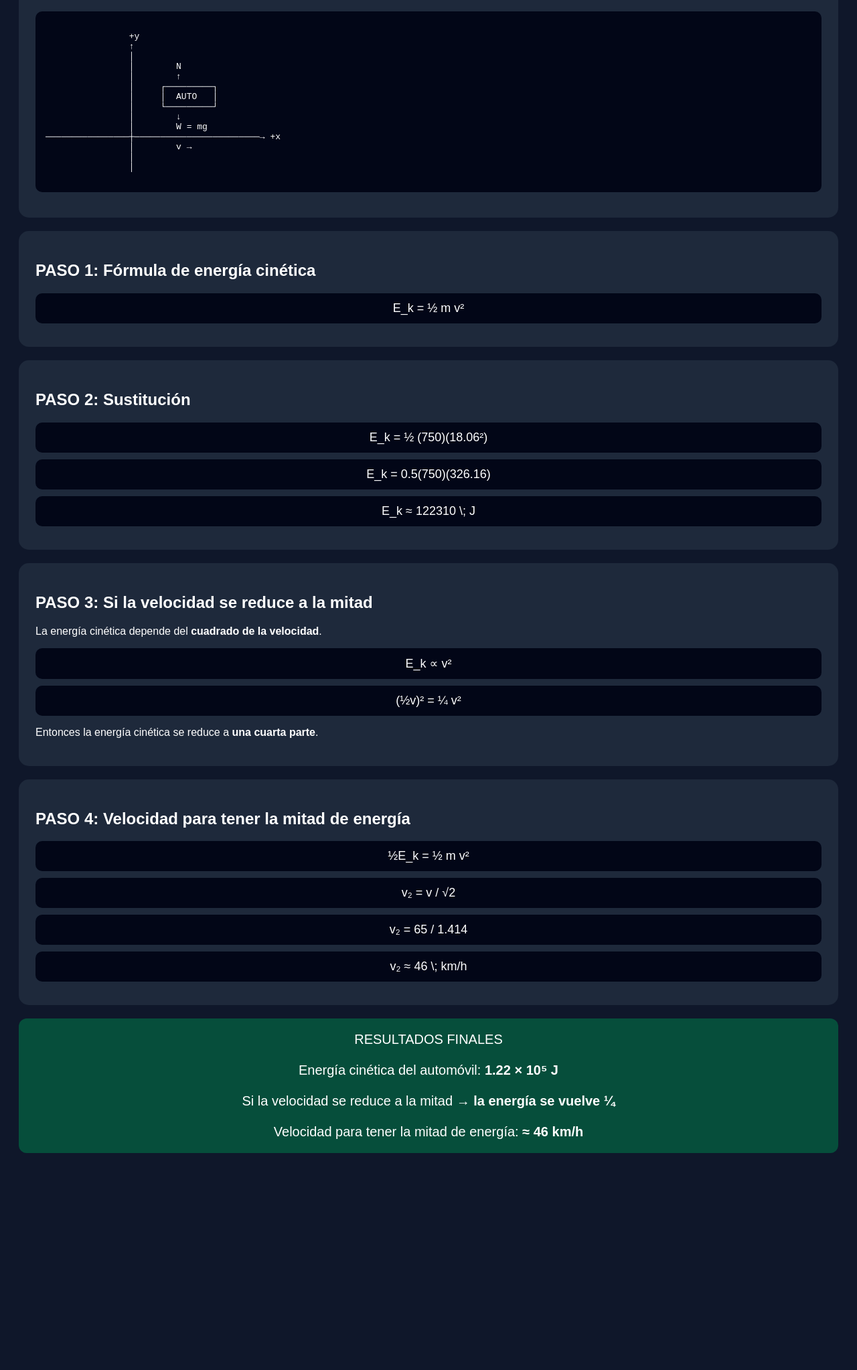
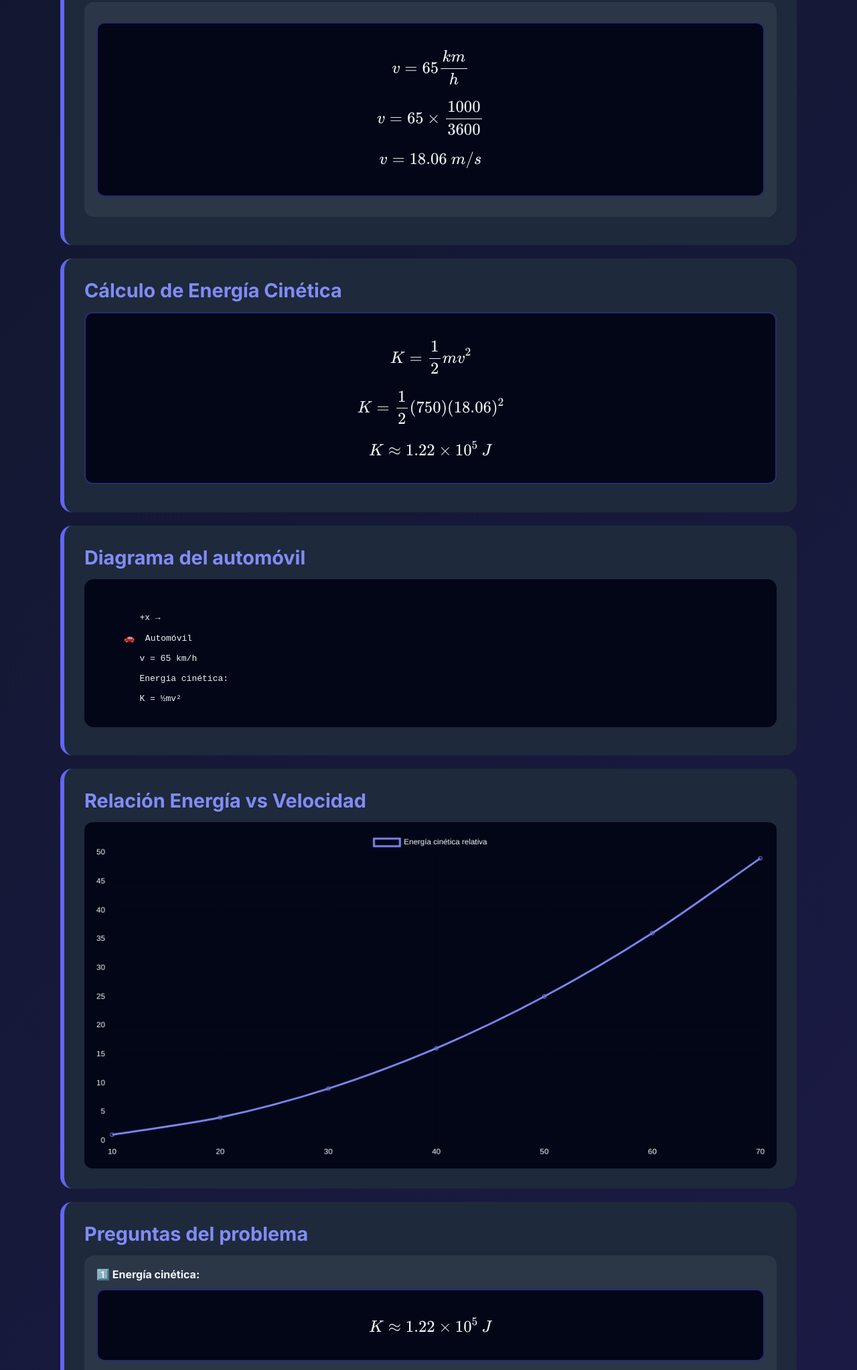
Before and after one commit to juanpahdezreyess/Problema-5-Velero-para-hielo-Leyes-de-Newton-, a plain HTML site: page index.html in a window 1280 px wide. Shown: the part 754-2800 px from the top of the page at 67% size. Before the commit the page ends 2504 px from the top, so only its background shows below. Drawn offline with nearby package versions, Linux system fonts and the light colour scheme.

Commit message:
Update index.html

```diff
--- a/index.html
+++ b/index.html
@@ -2,204 +2,299 @@
 <html lang="es">
 <head>
 <meta charset="UTF-8">
-<title>Problema 13 - Energía Cinética</title>
+<meta name="viewport" content="width=device-width, initial-scale=1.0">
+
+<title>Problema 13 • Energía Cinética de un Automóvil</title>
+
+<link rel="preconnect" href="https://fonts.googleapis.com">
+<link rel="preconnect" href="https://fonts.gstatic.com" crossorigin>
+
+<link href="https://fonts.googleapis.com/css2?family=Inter:wght@300;400;500;700;800&display=swap" rel="stylesheet">
+
+<script src="https://polyfill.io/v3/polyfill.min.js?features=es6"></script>
+<script async src="https://cdn.jsdelivr.net/npm/mathjax@3/es5/tex-mml-chtml.js"></script>
+
+<script src="https://cdn.jsdelivr.net/npm/chart.js"></script>
 
 <style>
+
+:root{
+--bg:#0f172a;
+--card:#1e293b;
+--accent:#6366f1;
+--accent-light:#818cf8;
+--muted:#94a3b8;
+--success:#10b981;
+--gradient:linear-gradient(135deg,#6366f1,#8b5cf6,#d946ef);
+}
+
+*{box-sizing:border-box;margin:0;padding:0}
+
 body{
-font-family:Arial;
-background:#0f172a;
-color:white;
-padding:20px;
+font-family:'Inter',sans-serif;
+background:linear-gradient(135deg,#0f172a,#1e1b4b);
+color:#f1f5f9;
+padding:10px;
+}
+
+.container{
+max-width:1100px;
+margin:auto;
+}
+
+.hero{
+text-align:center;
+padding:35px;
+border-radius:20px;
+background:rgba(99,102,241,.15);
+border:2px solid rgba(99,102,241,.35);
+margin-bottom:20px;
+}
+
+.hero h1{
+font-size:3rem;
+font-weight:800;
+background:var(--gradient);
+-webkit-background-clip:text;
+-webkit-text-fill-color:transparent;
+}
+
+.subtitle{
+color:var(--muted);
+font-size:1.2rem;
+margin-top:6px;
 }
 
 .card{
-background:#1e293b;
-padding:25px;
-border-radius:15px;
+background:var(--card);
+border-radius:18px;
+padding:30px;
 margin-bottom:20px;
+border-left:6px solid var(--accent);
+}
+
+.card-title{
+font-size:1.8rem;
+margin-bottom:15px;
+color:var(--accent-light);
+}
+
+.step{
+background:rgba(255,255,255,.06);
+border-radius:14px;
+padding:18px;
+margin:12px 0;
+}
+
+.step-title{
+font-size:1.3rem;
+font-weight:700;
+margin-bottom:6px;
 }
 
 .math{
 background:#020617;
-padding:12px;
-border-radius:10px;
+border-radius:12px;
+padding:16px;
+margin:12px 0;
 text-align:center;
-margin:10px 0;
-font-size:18px;
+font-size:1.25rem;
+border:2px solid rgba(99,102,241,.4);
+}
+
+.diagram{
+background:#020617;
+border-radius:14px;
+padding:20px;
+margin:12px 0;
+font-family:monospace;
+white-space:pre;
 }
 
 .result{
-background:#064e3b;
+background:rgba(16,185,129,.15);
+border:2px solid rgba(16,185,129,.4);
+border-radius:14px;
 padding:20px;
-border-radius:12px;
-font-size:20px;
-text-align:center;
+margin-top:15px;
 }
 
-pre{
+.concept{
+background:rgba(99,102,241,.15);
+border-radius:14px;
+padding:18px;
+margin-top:15px;
+}
+
+canvas{
 background:#020617;
 padding:15px;
-border-radius:10px;
+border-radius:12px;
 }
+
 </style>
 </head>
 
 <body>
 
+<div class="container">
+
+<header class="hero">
 <h1>PROBLEMA 13</h1>
-<h2>Energía cinética de un automóvil</h2>
+<div class="subtitle">Energía Cinética de un Automóvil</div>
+</header>
 
-<div class="card">
+<section class="card">
 
-<h2>OBJETIVO</h2>
+<h2 class="card-title">Datos del problema</h2>
 
-<p>
-Calcular la <b>energía cinética</b> de un automóvil de 750 kg que viaja
-a 65 km/h y analizar cómo cambia cuando la velocidad se reduce a la mitad.
-</p>
+<div class="step">
+
+<p>Automóvil de masa:</p>
+
+<div class="math">
+\[
+m = 750\ kg
+\]
+</div>
+
+<p>Velocidad:</p>
+
+<div class="math">
+\[
+v = 65\ km/h
+\]
+</div>
 
 </div>
 
-<div class="card">
+</section>
 
-<h2>DATOS</h2>
+<section class="card">
+
+<h2 class="card-title">Conversión de unidades</h2>
+
+<div class="step">
 
 <div class="math">
 
-m = 750 kg
-<br>
-v = 65 km/h
+\[
+v = 65\frac{km}{h}
+\]
 
-</div>
+\[
+v = 65 \times \frac{1000}{3600}
+\]
 
-<p>
-Primero convertimos la velocidad a <b>m/s</b>.
-</p>
-
-<div class="math">
-
-v = 65 \times \frac{1000}{3600}
-
-<br><br>
-
-v = 18.06 \; m/s
+\[
+v = 18.06\ m/s
+\]
 
 </div>
 
 </div>
 
-<div class="card">
+</section>
 
-<h2>DCL (DIAGRAMA DE CUERPO LIBRE)</h2>
+<section class="card">
 
-<pre>
+<h2 class="card-title">Cálculo de Energía Cinética</h2>
 
-                +y
-                ↑
-                │
-                │        N
-                │        ↑
-                │     ┌─────────┐
-                │     │  AUTO   │
-                │     └─────────┘
-                │        ↓
-                │        W = mg
-────────────────┼────────────────────────→ +x
-                │        v →
-                │
-                │
+<div class="math">
 
-</pre>
+\[
+K = \frac{1}{2}mv^2
+\]
+
+\[
+K = \frac{1}{2}(750)(18.06)^2
+\]
+
+\[
+K ≈ 1.22\times10^5\ J
+\]
 
 </div>
 
-<div class="card">
+</section>
 
-<h2>PASO 1: Fórmula de energía cinética</h2>
+<section class="card">
+
+<h2 class="card-title">Diagrama del automóvil</h2>
+
+<div class="diagram">
+
+        +x →
+
+     🚗  Automóvil
+
+        v = 65 km/h
+
+        Energía cinética:
+
+        K = ½mv²
+
+</div>
+
+</section>
+
+<section class="card">
+
+<h2 class="card-title">Relación Energía vs Velocidad</h2>
+
+<canvas id="grafica"></canvas>
+
+</section>
+
+<section class="card">
+
+<h2 class="card-title">Preguntas del problema</h2>
+
+<div class="step">
+
+<b>1️⃣ Energía cinética:</b>
 
 <div class="math">
-
-E_k = ½ m v²
-
+\[
+K ≈ 1.22\times10^5\ J
+\]
 </div>
 
 </div>
 
-<div class="card">
+<div class="step">
 
-<h2>PASO 2: Sustitución</h2>
+<b>2️⃣ Si la velocidad se reduce a la mitad</b>
 
 <div class="math">
 
-E_k = ½ (750)(18.06²)
+\[
+K \propto v^2
+\]
+
+\[
+(\frac{1}{2})^2 = \frac{1}{4}
+\]
 
 </div>
 
-<div class="math">
-
-E_k = 0.5(750)(326.16)
+La energía sería **4 veces menor**.
 
 </div>
 
-<div class="math">
+<div class="step">
 
-E_k ≈ 122310 \; J
-
-</div>
-
-</div>
-
-<div class="card">
-
-<h2>PASO 3: Si la velocidad se reduce a la mitad</h2>
-
-<p>
-La energía cinética depende del <b>cuadrado de la velocidad</b>.
-</p>
+<b>3️⃣ Velocidad para tener la mitad de energía</b>
 
 <div class="math">
 
-E_k ∝ v²
+\[
+v_2 = \frac{v_1}{\sqrt{2}}
+\]
 
-</div>
-
-<div class="math">
-
-(½v)² = ¼ v²
-
-</div>
-
-<p>
-Entonces la energía cinética se reduce a <b>una cuarta parte</b>.
-</p>
-
-</div>
-
-<div class="card">
-
-<h2>PASO 4: Velocidad para tener la mitad de energía</h2>
-
-<div class="math">
-
-½E_k = ½ m v²
-
-</div>
-
-<div class="math">
-
-v₂ = v / √2
-
-</div>
-
-<div class="math">
-
-v₂ = 65 / 1.414
-
-</div>
-
-<div class="math">
-
-v₂ ≈ 46 \; km/h
+\[
+v_2 ≈ 46\ km/h
+\]
 
 </div>
 
@@ -207,24 +302,61 @@ v₂ ≈ 46 \; km/h
 
 <div class="result">
 
-RESULTADOS FINALES
+<b>Resultados finales</b>
 
-<br><br>
+<div class="math">
 
-Energía cinética del automóvil:
-<b>1.22 × 10⁵ J</b>
+\[
+K ≈ 1.22\times10^5\ J
+\]
 
-<br><br>
-
-Si la velocidad se reduce a la mitad →
-<b>la energía se vuelve ¼</b>
-
-<br><br>
-
-Velocidad para tener la mitad de energía:
-<b>≈ 46 km/h</b>
+\[
+v_{1/2K} ≈ 46\ km/h
+\]
 
 </div>
 
+</div>
+
+<div class="concept">
+
+<b>Concepto clave</b>
+
+La **energía cinética depende del cuadrado de la velocidad**, por eso pequeños aumentos en velocidad producen grandes aumentos en energía.
+
+</div>
+
+</section>
+
+</div>
+
+<script>
+
+const ctx = document.getElementById('grafica');
+
+new Chart(ctx, {
+type:'line',
+data:{
+labels:[10,20,30,40,50,60,70],
+datasets:[{
+label:'Energía cinética relativa',
+data:[1,4,9,16,25,36,49],
+borderColor:'#818cf8',
+tension:.3
+}]
+},
+options:{
+plugins:{
+legend:{labels:{color:'white'}}
+},
+scales:{
+x:{ticks:{color:'white'}},
+y:{ticks:{color:'white'}}
+}
+}
+});
+
+</script>
+
 </body>
 </html>
```
